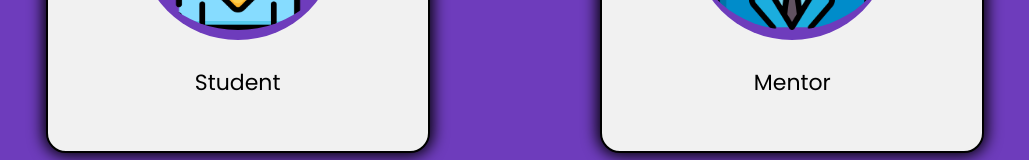
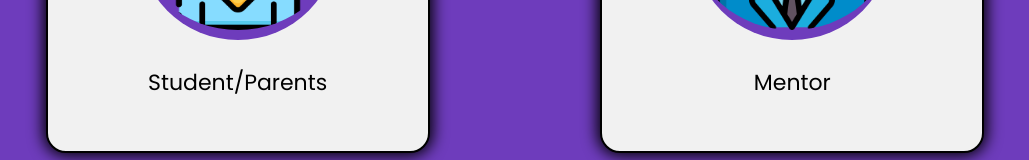
Before and after one commit to srivastavachinmay/horses_mouth_frontend, a React (Create React App) app: page /register in a window 1280 px wide. Shown: the part 563-723 px from the top of the page, without its empty margins (125-1154 px from the left). Built offline with nearby package versions, Linux system fonts and the light colour scheme.

Commit message:
last set of changes

```diff
--- a/src/Screens/Landing Page.tsx
+++ b/src/Screens/Landing Page.tsx
@@ -53,7 +53,7 @@ const LandingPage = () => {
         navigate("/mentorProfile"):
         navigate("/studentProfile")
       } else {
-        // alert("response not received");
+        alert("response not received");
       }
       setLoading(false);
     })();
@@ -89,10 +89,11 @@ const LandingPage = () => {
         if(!res) {
             console.log("No response received");
         } else {
+            console.log(res)
             setData(res);
-            ( authenticate ) ? setAuthenticate(false) : setAuthenticate(true);
+            setloggingin(true);
+            (authenticate) ? setAuthenticate(false) : setAuthenticate(true);
             setLoading(true);
-            setloggingin(true);
         }
     };
     const chipCSS = {
--- a/src/Screens/Register.tsx
+++ b/src/Screens/Register.tsx
@@ -126,7 +126,7 @@ const Register = () => {
                      <div className={classes.option}
                           onClick={googleAuthentication} id="student">
                          <img src={studentimg} alt="" className={classes.image} id="student"/>
-                         <h1 style={{ color: "#000000", fontSize: "22px" }}>Student</h1>
+                         <h1 style={{ color: "#000000", fontSize: "22px" }}>Student/Parents</h1>
                      </div>
                      <div className={classes.option}
                           onClick={googleAuthentication} id="mentor">
```
